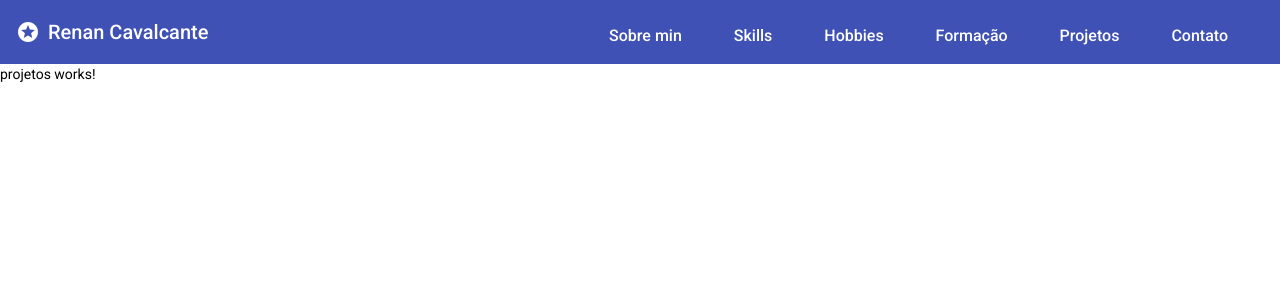
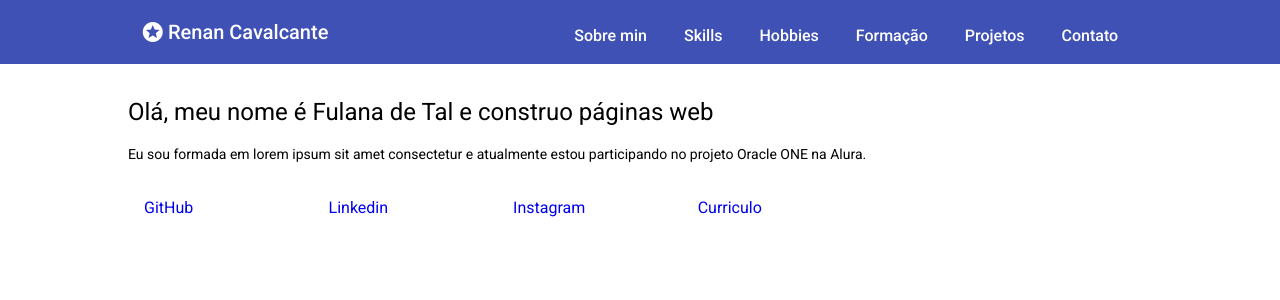
Before and after one commit to renanrcs/myPortifolio, an Angular app: page / in a window 1280 px wide. Shown: the top 300 px of the page. Built offline with nearby package versions, Linux system fonts and the light colour scheme.

Commit message:
footer component

```diff
--- a/src/app/app-routing.module.ts
+++ b/src/app/app-routing.module.ts
@@ -1,9 +1,11 @@
+import { FooterComponent } from './footer/footer.component';
 import { ProjetosComponent } from './projetos/projetos.component';
 import { NgModule } from '@angular/core';
 import { RouterModule, Routes } from '@angular/router';
 
 const routes: Routes = [
-  { path: '', component: ProjetosComponent}
+  { path: '', component: ProjetosComponent},
+  { path: 'footer', component: FooterComponent}
 ];
 
 @NgModule({
--- a/src/app/app.component.html
+++ b/src/app/app.component.html
@@ -1,3 +1,2 @@
 <app-header></app-header>
 <router-outlet></router-outlet>
-<!-- <app-projetos></app-projetos> -->
--- a/src/app/app.module.ts
+++ b/src/app/app.module.ts
@@ -9,12 +9,14 @@ import { ProjetosComponent } from './projetos/projetos.component';
 import { MatIconModule} from '@angular/material/icon';
 import { HeaderComponent } from './header/header.component';
 import { MatListModule } from '@angular/material/list';
+import { FooterComponent } from './footer/footer.component';
 
 @NgModule({
   declarations: [
     AppComponent,
     ProjetosComponent,
-    HeaderComponent
+    HeaderComponent,
+    FooterComponent
   ],
   imports: [
     BrowserModule,
--- /dev/null
+++ b/src/app/footer/footer.component.html
@@ -0,0 +1 @@
+<p>footer works!</p>
--- /dev/null
+++ b/src/app/footer/footer.component.ts
@@ -0,0 +1,15 @@
+import { Component, OnInit } from '@angular/core';
+
+@Component({
+  selector: 'app-footer',
+  templateUrl: './footer.component.html',
+  styleUrls: ['./footer.component.css']
+})
+export class FooterComponent implements OnInit {
+
+  constructor() { }
+
+  ngOnInit(): void {
+  }
+
+}
--- a/src/app/header/header.component.css
+++ b/src/app/header/header.component.css
@@ -1,4 +1,9 @@
 mat-toolbar{
+  width: 100%;
+}
+.div-header{
+  width: 80%;
+  margin: 0 auto;
   display: flex;
   justify-content: space-between;
 }
@@ -9,7 +14,7 @@ span{
 }
 
 mat-icon{
-  margin-right: .5rem;
+  margin-right: .2rem;
 }
 
 mat-list{
@@ -17,11 +22,21 @@ mat-list{
   list-style: none;
 }
 
+
 mat-list-item{
-  margin-right: 20px;
+  margin-right: 5px;
 }
 
 a{
   color: #FFF;
-  text-decoration: none;
 }
+
+@media screen and (max-width: 768px) {
+
+  .div-header{
+    flex-direction: column;
+    justify-content: space-around;
+    align-items: center;
+  }
+
+}
--- a/src/app/header/header.component.html
+++ b/src/app/header/header.component.html
@@ -1,4 +1,6 @@
 <mat-toolbar color="primary">
+  <div class="div-header">
+
     <span>
       <mat-icon>stars</mat-icon>
       Renan Cavalcante
@@ -12,5 +14,6 @@
       <mat-list-item role="listitem"><a href="#">Projetos</a>  </mat-list-item>
       <mat-list-item role="listitem"><a href="#">Contato</a>   </mat-list-item>
     </mat-list>
+  </div>
 
 </mat-toolbar>
--- a/src/app/projetos/projetos.component.css
+++ b/src/app/projetos/projetos.component.css
@@ -0,0 +1,11 @@
+.section-main{
+  display: flex;
+  justify-content: space-between;
+  width: 80%;
+  margin: 32px auto;
+}
+
+mat-list{
+  display: flex;
+  list-style: none;
+}
--- a/src/app/projetos/projetos.component.html
+++ b/src/app/projetos/projetos.component.html
@@ -1 +1,15 @@
-<p>projetos works!</p>
+<section class="section-main">
+  <div>
+    <h1>Olá, meu nome é Fulana de Tal e construo páginas web</h1>
+    <p>Eu sou formada em lorem ipsum sit amet consectetur e atualmente estou participando no projeto Oracle ONE na Alura.</p>
+    <mat-list role="list">
+      <mat-list-item role="listitem"><a href="#">GitHub</a> </mat-list-item>
+      <mat-list-item role="listitem"><a href="#">Linkedin</a>    </mat-list-item>
+      <mat-list-item role="listitem"><a href="#">Instagram</a>   </mat-list-item>
+      <mat-list-item role="listitem"><a href="#">Curriculo</a>  </mat-list-item>
+    </mat-list>
+  </div>
+  <div class="div-image">
+
+  </div>
+</section>
--- a/src/index.html
+++ b/src/index.html
@@ -1,5 +1,5 @@
 <!doctype html>
-<html lang="en">
+<html lang="pt-BR">
 <head>
   <meta charset="utf-8">
   <title>MyPortfolio</title>
--- a/src/styles.css
+++ b/src/styles.css
@@ -2,3 +2,8 @@
 
 html, body { height: 100%; }
 body { margin: 0; font-family: Roboto, "Helvetica Neue", sans-serif; }
+
+
+a{
+  text-decoration: none;
+}
```
Also changed, not shown: src/app/footer/footer.component.css (added), 1 other file (tests, documents, lock files or other folders). Lines whose indentation alone changed are shown as unchanged.
